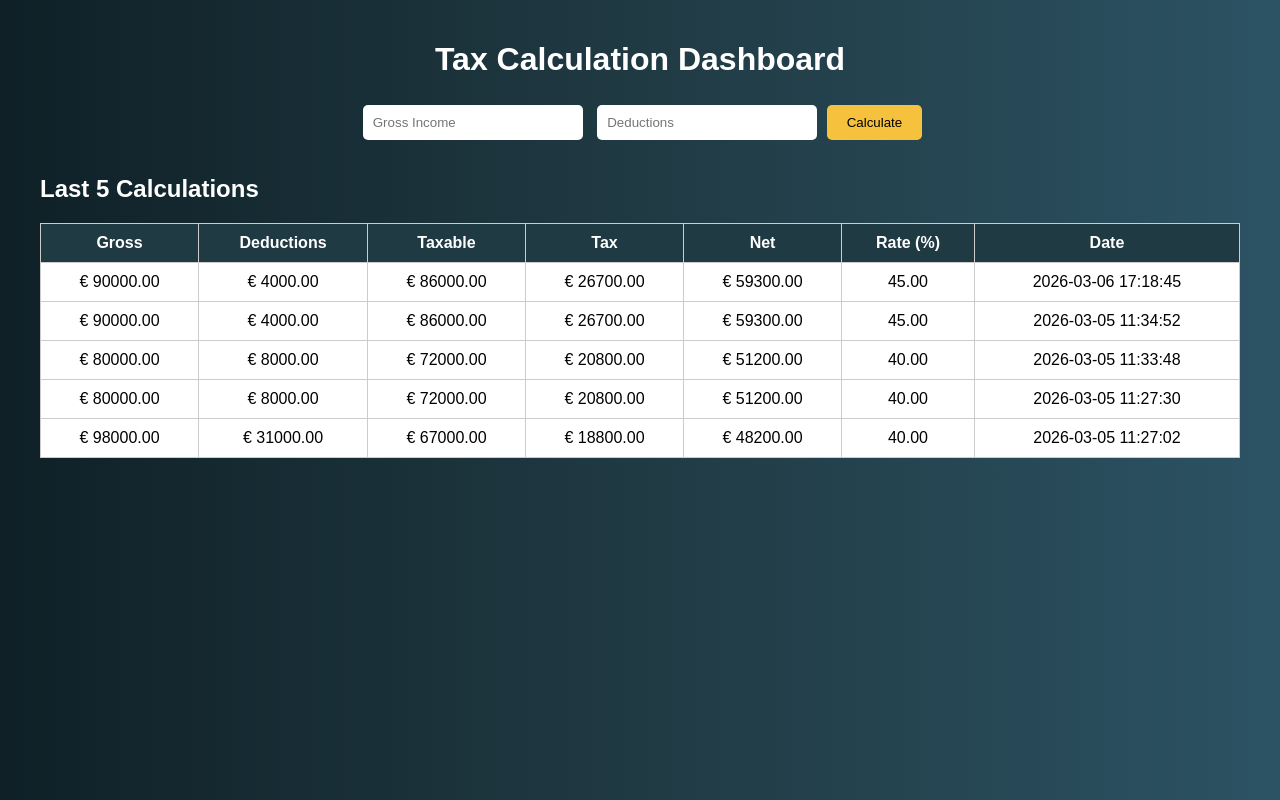
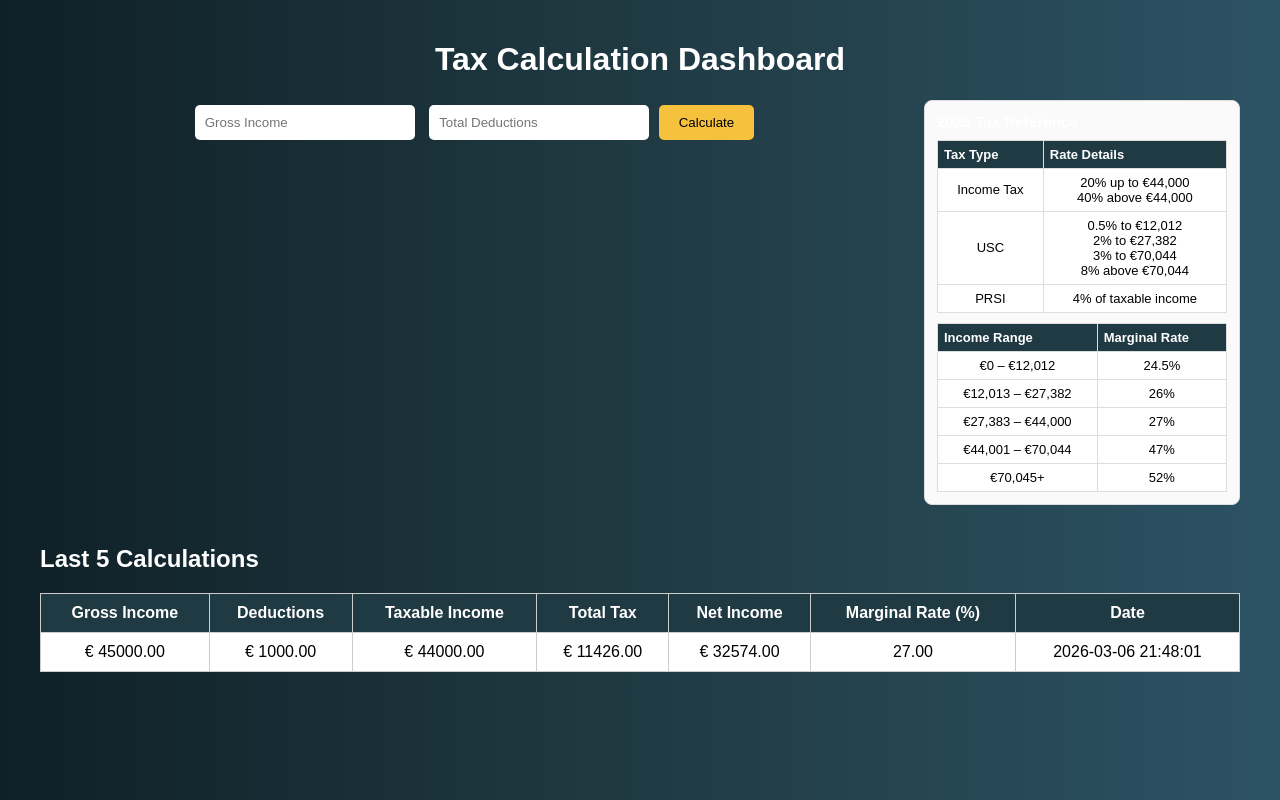
Before and after one commit to lokeshsg1091998/Scalable-Cloud-Programming, a Flask app: page / in a window 1280 px wide. Run offline with Flask 3, Linux system fonts and the light colour scheme; data comes from the database, SQL or seed files in the repository.

Commit message:
Update dashboard with 2026 tax logic reference box and improved tax breakdown

```diff
--- a/database.py
+++ b/database.py
@@ -8,18 +8,22 @@ def get_connection():
     return conn
 
 def init_db():
+
     conn = get_connection()
     cursor = conn.cursor()
 
     cursor.execute("""
         CREATE TABLE IF NOT EXISTS calculations (
             id INTEGER PRIMARY KEY AUTOINCREMENT,
-            gross REAL NOT NULL,
+            gross_income REAL NOT NULL,
             deductions REAL NOT NULL,
             taxable_income REAL NOT NULL,
-            tax_payable REAL NOT NULL,
+            income_tax REAL NOT NULL,
+            usc REAL NOT NULL,
+            prsi REAL NOT NULL,
+            total_tax REAL NOT NULL,
             net_income REAL NOT NULL,
-            marginal_rate REAL NOT NULL,
+            marginal_tax_rate REAL NOT NULL,
             created_at TEXT NOT NULL
         )
     """)
--- a/models.py
+++ b/models.py
@@ -4,17 +4,21 @@ class Calculation:
 
     @staticmethod
     def save(data):
+
         conn = get_connection()
         cursor = conn.cursor()
 
         cursor.execute("""
             INSERT INTO calculations
-            (gross, deductions, taxable_income, tax_payable, net_income, marginal_rate, created_at)
-            VALUES (?, ?, ?, ?, ?, ?, ?)
+            (gross_income, deductions, taxable_income, income_tax, usc, prsi, total_tax, net_income, marginal_tax_rate, created_at)
+            VALUES (?, ?, ?, ?, ?, ?, ?, ?, ?, ?)
         """, (
             data["gross"],
             data["deductions"],
             data["taxable_income"],
+            data["income_tax"],
+            data["usc"],
+            data["prsi"],
             data["tax_payable"],
             data["net_income"],
             data["marginal_rate"],
@@ -26,6 +30,7 @@ class Calculation:
 
     @staticmethod
     def last_five():
+
         conn = get_connection()
         cursor = conn.cursor()
 
@@ -37,4 +42,5 @@ class Calculation:
 
         rows = cursor.fetchall()
         conn.close()
+
         return rows
--- a/templates/dashboard.html
+++ b/templates/dashboard.html
@@ -13,23 +13,83 @@
 
     <h1>Tax Calculation Dashboard</h1>
 
+    <div style="float: right; width: 290px; margin-bottom: 20px; margin-left: 20px; padding: 12px; border: 1px solid #ddd; border-radius: 8px; background: #fafafa; font-size: 13px;">
+        <h3 style="margin-top: 0; margin-bottom: 10px;">2026 Tax Reference</h3>
+
+        <table style="width: 100%; border-collapse: collapse; margin-bottom: 10px;">
+            <thead>
+                <tr>
+                    <th style="border: 1px solid #ddd; padding: 6px; text-align: left;">Tax Type</th>
+                    <th style="border: 1px solid #ddd; padding: 6px; text-align: left;">Rate Details</th>
+                </tr>
+            </thead>
+            <tbody>
+                <tr>
+                    <td style="border: 1px solid #ddd; padding: 6px;">Income Tax</td>
+                    <td style="border: 1px solid #ddd; padding: 6px;">20% up to €44,000<br>40% above €44,000</td>
+                </tr>
+                <tr>
+                    <td style="border: 1px solid #ddd; padding: 6px;">USC</td>
+                    <td style="border: 1px solid #ddd; padding: 6px;">0.5% to €12,012<br>2% to €27,382<br>3% to €70,044<br>8% above €70,044</td>
+                </tr>
+                <tr>
+                    <td style="border: 1px solid #ddd; padding: 6px;">PRSI</td>
+                    <td style="border: 1px solid #ddd; padding: 6px;">4% of taxable income</td>
+                </tr>
+            </tbody>
+        </table>
+
+        <table style="width: 100%; border-collapse: collapse;">
+            <thead>
+                <tr>
+                    <th style="border: 1px solid #ddd; padding: 6px; text-align: left;">Income Range</th>
+                    <th style="border: 1px solid #ddd; padding: 6px; text-align: left;">Marginal Rate</th>
+                </tr>
+            </thead>
+            <tbody>
+                <tr>
+                    <td style="border: 1px solid #ddd; padding: 6px;">€0 – €12,012</td>
+                    <td style="border: 1px solid #ddd; padding: 6px;">24.5%</td>
+                </tr>
+                <tr>
+                    <td style="border: 1px solid #ddd; padding: 6px;">€12,013 – €27,382</td>
+                    <td style="border: 1px solid #ddd; padding: 6px;">26%</td>
+                </tr>
+                <tr>
+                    <td style="border: 1px solid #ddd; padding: 6px;">€27,383 – €44,000</td>
+                    <td style="border: 1px solid #ddd; padding: 6px;">27%</td>
+                </tr>
+                <tr>
+                    <td style="border: 1px solid #ddd; padding: 6px;">€44,001 – €70,044</td>
+                    <td style="border: 1px solid #ddd; padding: 6px;">47%</td>
+                </tr>
+                <tr>
+                    <td style="border: 1px solid #ddd; padding: 6px;">€70,045+</td>
+                    <td style="border: 1px solid #ddd; padding: 6px;">52%</td>
+                </tr>
+            </tbody>
+        </table>
+    </div>
+
     <form method="POST" class="form-box">
         <input type="number" step="0.01" name="gross" placeholder="Gross Income" required>
-        <input type="number" step="0.01" name="deductions" placeholder="Deductions" required>
+        <input type="number" step="0.01" name="deductions" placeholder="Total Deductions" required>
         <button type="submit">Calculate</button>
     </form>
+
+    <div style="clear: both;"></div>
 
     {% if results %}
 
     <div class="cards">
 
         <div class="card">
-            <h3>Gross</h3>
+            <h3>Gross Income</h3>
             <p>€ {{ "%.2f"|format(results.gross) }}</p>
         </div>
 
         <div class="card">
-            <h3>Deductions</h3>
+            <h3>Total Deductions</h3>
             <p>€ {{ "%.2f"|format(results.deductions) }}</p>
         </div>
 
@@ -39,17 +99,32 @@
         </div>
 
         <div class="card">
-            <h3>Tax Payable</h3>
+            <h3>Income Tax (PAYE)</h3>
+            <p>€ {{ "%.2f"|format(results.income_tax) }}</p>
+        </div>
+
+        <div class="card">
+            <h3>Universal Social Charge (USC)</h3>
+            <p>€ {{ "%.2f"|format(results.usc) }}</p>
+        </div>
+
+        <div class="card">
+            <h3>PRSI</h3>
+            <p>€ {{ "%.2f"|format(results.prsi) }}</p>
+        </div>
+
+        <div class="card">
+            <h3>Total Tax Liability</h3>
             <p>€ {{ "%.2f"|format(results.tax_payable) }}</p>
         </div>
 
         <div class="card">
-            <h3>Net Income</h3>
+            <h3>Net Take-Home Income</h3>
             <p>€ {{ "%.2f"|format(results.net_income) }}</p>
         </div>
 
         <div class="card">
-            <h3>Marginal Rate</h3>
+            <h3>Marginal Tax Rate</h3>
             <p>{{ "%.2f"|format(results.marginal_rate) }}%</p>
         </div>
 
@@ -57,8 +132,9 @@
 
     <div class="chart-container">
         <canvas id="incomeChart"></canvas>
+
         <p class="explanation">
-            This chart shows how your gross income is distributed across deductions, tax, and take-home income.
+            This chart illustrates how gross income is distributed between deductions, tax liability, and net take-home income.
         </p>
     </div>
 
@@ -70,7 +146,12 @@
         new Chart(ctx, {
             type: 'bar',
             data: {
-                labels: ['Gross', 'Deductions', 'Tax Payable', 'Net Income'],
+                labels: [
+                    'Gross Income',
+                    'Total Deductions',
+                    'Total Tax Liability',
+                    'Net Take-Home Income'
+                ],
                 datasets: [{
                     data: chartValues,
                     backgroundColor: [
@@ -100,12 +181,12 @@
     <table>
         <thead>
             <tr>
-                <th>Gross</th>
+                <th>Gross Income</th>
                 <th>Deductions</th>
-                <th>Taxable</th>
-                <th>Tax</th>
-                <th>Net</th>
-                <th>Rate (%)</th>
+                <th>Taxable Income</th>
+                <th>Total Tax</th>
+                <th>Net Income</th>
+                <th>Marginal Rate (%)</th>
                 <th>Date</th>
             </tr>
         </thead>
@@ -113,12 +194,12 @@
         <tbody>
         {% for row in history %}
             <tr>
-                <td>€ {{ "%.2f"|format(row["gross"]) }}</td>
+                <td>€ {{ "%.2f"|format(row["gross_income"]) }}</td>
                 <td>€ {{ "%.2f"|format(row["deductions"]) }}</td>
                 <td>€ {{ "%.2f"|format(row["taxable_income"]) }}</td>
-                <td>€ {{ "%.2f"|format(row["tax_payable"]) }}</td>
+                <td>€ {{ "%.2f"|format(row["total_tax"]) }}</td>
                 <td>€ {{ "%.2f"|format(row["net_income"]) }}</td>
-                <td>{{ "%.2f"|format(row["marginal_rate"]) }}</td>
+                <td>{{ "%.2f"|format(row["marginal_tax_rate"]) }}</td>
                 <td>{{ row["created_at"] }}</td>
             </tr>
         {% endfor %}
```
Also changed, not shown: tax_engine.py (+44 -19 lines), tax.db.
